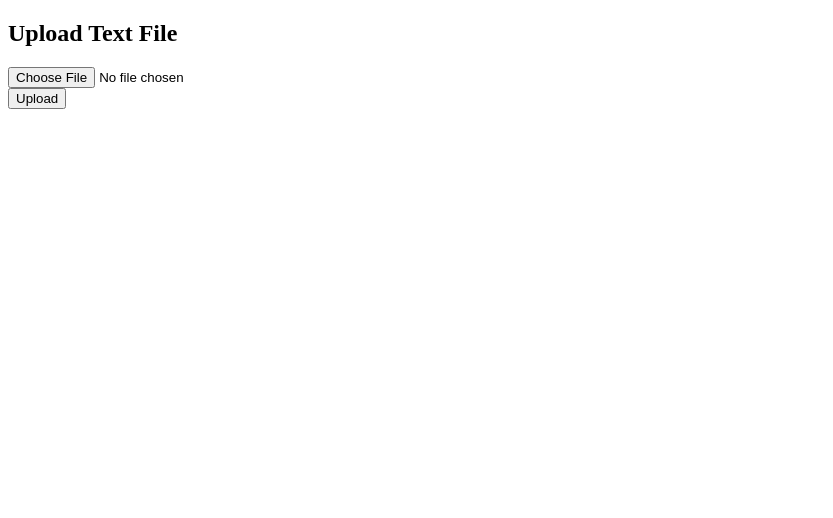
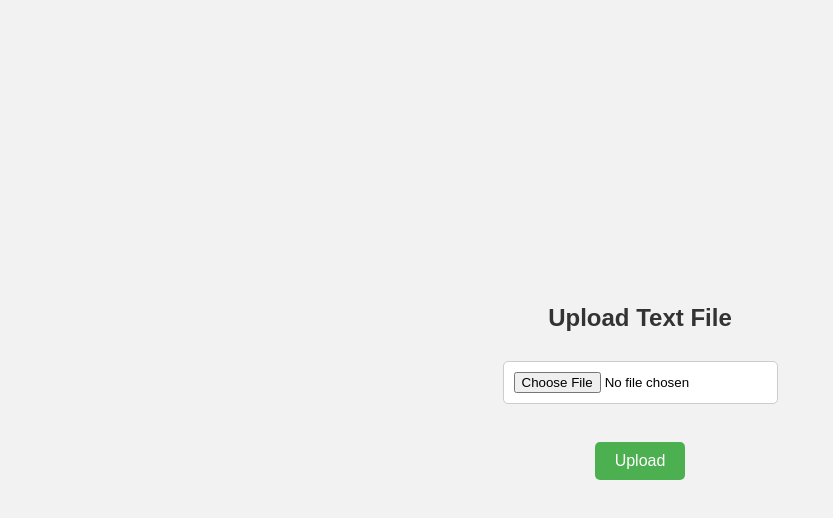
Before and after one commit to anwarjupiter/Backend, a plain HTML site: page upload.html in a window 1280 px wide. Shown: the whole page, without its empty margins (0-833 px from the left). Drawn offline with Linux system fonts and the light colour scheme.

Commit message:
feat: update requirements and enhance upload.html styling for better user experience

```diff
--- a/upload.html
+++ b/upload.html
@@ -3,6 +3,51 @@
 <head>
   <meta charset="UTF-8">
   <title>Prompt Upload</title>
+  <style>
+    body {
+      font-family: Arial, sans-serif;
+      background-color: #f2f2f2;
+      display: flex;
+      flex-direction: column;
+      align-items: center;
+      justify-content: center;
+      height: 100vh;
+      margin: 0;
+    }
+
+    h2 {
+      color: #333;
+    }
+
+    input[type="file"] {
+      margin-top: 10px;
+      margin-bottom: 20px;
+      padding: 10px;
+      border-radius: 5px;
+      border: 1px solid #ccc;
+      background-color: #fff;
+    }
+
+    button {
+      background-color: #4CAF50;
+      color: white;
+      padding: 10px 20px;
+      border: none;
+      border-radius: 5px;
+      cursor: pointer;
+      font-size: 16px;
+    }
+
+    button:hover {
+      background-color: #45a049;
+    }
+
+    #response {
+      margin-top: 20px;
+      color: #444;
+      font-weight: bold;
+    }
+  </style>
 </head>
 <body>
   <h2>Upload Text File</h2>
```
Also changed, not shown: requirements.txt.
